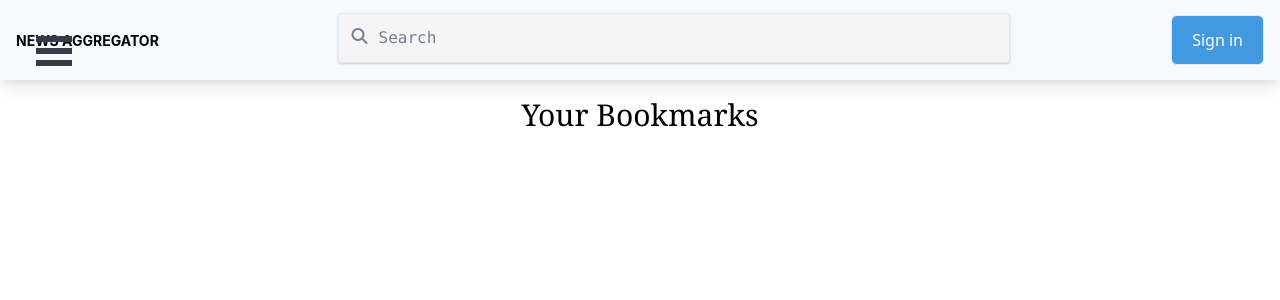
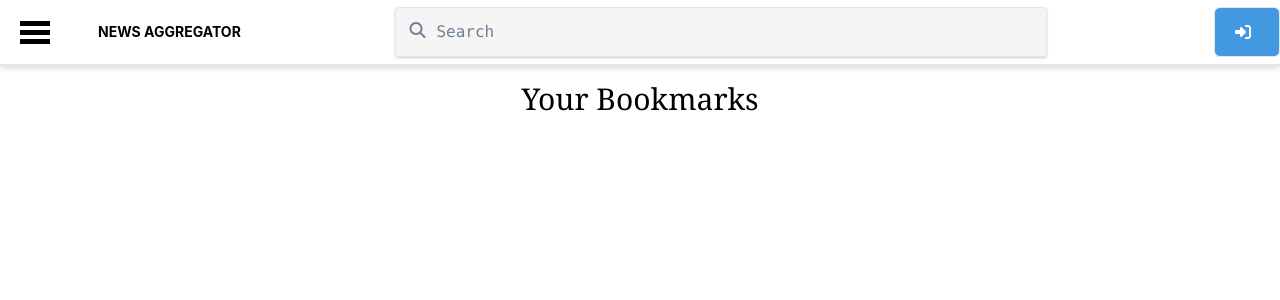
Before and after one commit to Catastrophe0123/news-aggregator, a React (Create React App) app: page /user/bookmarks in a window 1280 px wide. Shown: the top 300 px of the page. Built offline with nearby package versions, Linux system fonts and the light colour scheme.

Commit message:
added styling

```diff
--- a/src/App.js
+++ b/src/App.js
@@ -19,7 +19,7 @@ import PersonalizedNewsPage from './Pages/PersonalizedNewsPage';
 
 // const mql = window.matchMedia(`(min-width: 800px)`);
 
-class App extends React.Component {
+class App extends React.PureComponent {
 	state = {
 		showModal: false,
 		authenticated: false,
@@ -28,6 +28,14 @@ class App extends React.Component {
 		bookmarks: [],
 		bookmarkURLS: [],
 	};
+
+	// openSidebar = () => {
+	// 	this.setState({ isOpen: true });
+	// };
+
+	// closeSidebar = () => {
+	// 	this.setState({ isOpen: false });
+	// };
 
 	// checkBookmarks = (data) => {
 	// 	for (const {url} of data) {
@@ -131,7 +139,7 @@ class App extends React.Component {
 
 	render() {
 		return (
-			<div>
+			<div style={{ overflowX: 'hidden' }}>
 				{this.state.showModal && !this.state.authenticated && (
 					<div>
 						<Modal>
@@ -159,13 +167,17 @@ class App extends React.Component {
 								authenticated={this.state.authenticated}
 								email={this.state.email}
 								onLoginClickHandler={this.onLoginClickHandler}
+								logout={this.logout}
 							/>
 						)}
 					/>
-					<SideBar
+					{/* <SideBar
+						// isOpen={this.state.isOpen}
+						// openSidebar={this.openSidebar}
+						// closeSidebar={this.closeSidebar}
 						isAuthenticated={this.state.authenticated}
 						onLogoutHandler={this.logout}
-					/>
+					/> */}
 					<Route path='/login' component={Login} />
 
 					<div className='container mx-auto px-2'>
--- a/src/Components/HorizontalTabs.jsx
+++ b/src/Components/HorizontalTabs.jsx
@@ -66,8 +66,8 @@ export default class HorizontalTabs extends Component {
 		const menu = this.menuItems;
 
 		return (
-			<div className='flex justify-center w-full'>
-				<div className='App max-w-5xl min-w-0 '>
+			<div className='  flex justify-center w-full'>
+				<div className=' rounded App max-w-5xl min-w-0 '>
 					<ScrollMenu
 						alignCenter={false}
 						data={menu}
--- a/src/Components/Navbar.jsx
+++ b/src/Components/Navbar.jsx
@@ -14,96 +14,154 @@
 
 // coooooooooooooooooooooooooooooooooo
 
-import React from 'react';
+import React, { useState } from 'react';
 import { Link } from 'react-router-dom';
 import SearchBar from './SearchBar';
 import SideBar from './SideBar';
 import { Component } from 'react';
 
-export default function Navbar({ fixed, ...props }) {
-	const [navbarOpen, setNavbarOpen] = React.useState(false);
+export default class Navbar extends Component {
+	// const [navbarOpen, setNavbarOpen] = React.useState(false);
+	// const [isOpen, setIsOpen] = useState(false);
+
+	constructor(props) {
+		super(props);
+		this.state = { navbarOpen: false, isOpen: false, width: 0, height: 0 };
+		this.updateWindowDimensions = this.updateWindowDimensions.bind(this);
+	}
+
+	componentDidMount() {
+		this.updateWindowDimensions();
+		window.addEventListener('resize', this.updateWindowDimensions);
+	}
+
+	componentWillUnmount() {
+		window.removeEventListener('resize', this.updateWindowDimensions);
+	}
+
+	updateWindowDimensions() {
+		this.setState({ width: window.innerWidth, height: window.innerHeight });
+	}
+
+	// return (
+	// 	<nav className='relative shadow-lg h-20 navbar-expand-lg bg-gray-100 '>
+	// 		<div className=' h-full flex flex-wrap items-center justify-between container mx-auto px-4 '>
+	// 			<div className='w-40'>
+	// 				<Link
+	// 					to='/'
+	// 					className='text-sm text-black font-bold leading-relaxed  mr-4  whitespace-no-wrap uppercase'
+	// 					href='#'>
+	// 					News Aggregator
+	// 				</Link>
+	// 			</div>
+	// 			<div className='w-full pt-2 max-w-2xl '>
+	// 				<SearchBar history={props.history} />
+	// 			</div>
+	// 			{props.authenticated ? (
+	// 				<button>{props.email}</button>
+	// 			) : (
+	// 				<button
+	// 					onClick={props.onLoginClickHandler}
+	// 					className='border font-medium font-sans bg-blue-500 text-white px-5  py-3 rounded-md  '>
+	// 					Sign in
+	// 				</button>
+	// 			)}
+	// 		</div>
+	// 	</nav>
+	// );
+
+	openSidebar = () => {
+		this.setState({ isOpen: true });
+	};
+
+	closeSidebar = () => {
+		this.setState({ isOpen: false });
+	};
+
+	Hamburger = (
+		<div
+			className='cursor-pointer mr-2 '
+			onClick={this.openSidebar}
+			style={{ zIndex: 100, paddingLeft: '20px' }}>
+			<div
+				style={{
+					width: '30px',
+					height: '5px',
+					backgroundColor: 'black',
+					margin: '4px 0',
+				}}></div>
+			<div
+				style={{
+					width: '30px',
+					height: '5px',
+					backgroundColor: 'black',
+					margin: '4px 0',
+				}}></div>
+			<div
+				style={{
+					width: '30px',
+					height: '5px',
+					backgroundColor: 'black',
+					margin: '4px 0',
+				}}></div>
+		</div>
+	);
+
+	render() {
 		return (
-		// <nav className='relative flex flex-wrap items-center justify-between px-2 py-3 navbar-expand-lg bg-gray-500 mb-3'>
-		// 	<div className='container px-4 mx-auto flex flex-wrap items-center justify-between'>
-		// 		<div
-		// 		// className='w-full relative flex justify-between lg:w-auto lg:static lg:block lg:justify-start'
-		// 		>
-		// 			<Link
-		// 				to='/'
-		// 				className='text-sm font-bold leading-relaxed  mr-4  whitespace-no-wrap uppercase text-white'
-		// 				href='#'>
-		// 				News Aggregator
-		// 			</Link>
-		// 			{/* <button
-		// 					className='text-white cursor-pointer text-xl leading-none px-3 py-1 border border-solid border-transparent rounded bg-transparent block lg:hidden outline-none focus:outline-none'
-		// 					type='button'
-		// 					onClick={() => setNavbarOpen(!navbarOpen)}>
-		// 					<i className='fas fa-bars'></i>
-		// 				</button> */}
-		// 		</div>
-		// 		<div>
-		// 			<SearchBar />
-		// 		</div>
-		// 		<button>Login</button>
-		// 		{/* <div
-		// 				className={
-		// 					'lg:flex flex-grow items-center' +
-		// 					(navbarOpen ? ' flex' : ' hidden')
-		// 				}
-		// 				id='example-navbar-danger'>
-		// 				<ul className='flex flex-col lg:flex-row list-none lg:ml-auto'>
-		// 					<li className='nav-item'>
-		// 						<a
-		// 							className='px-3 py-2 flex items-center text-xs uppercase font-bold leading-snug text-white hover:opacity-75'
-		// 							href='#pablo'>
-		// 							<i className='fab fa-facebook-square text-lg leading-lg text-white opacity-75'></i>
-		// 							<span className='ml-2'>Share</span>
-		// 						</a>
-		// 					</li>
-		// 					<li className='nav-item'>
-		// 						<a
-		// 							className='px-3 py-2 flex items-center text-xs uppercase font-bold leading-snug text-white hover:opacity-75'
-		// 							href='#pablo'>
-		// 							<i className='fab fa-twitter text-lg leading-lg text-white opacity-75'></i>
-		// 							<span className='ml-2'>Tweet</span>
-		// 						</a>
-		// 					</li>
-		// 					<li className='nav-item'>
-		// 						<a
-		// 							className='px-3 py-2 flex items-center text-xs uppercase font-bold leading-snug text-white hover:opacity-75'
-		// 							href='#pablo'>
-		// 							<i className='fab fa-pinterest text-lg leading-lg text-white opacity-75'></i>
-		// 							<span className='ml-2'>Pin</span>
-		// 						</a>
-		// 					</li>
-		// 				</ul>
-		// 			</div> */}
-		// 	</div>
-		// </nav>
-
-		<nav className='relative shadow-lg h-20 navbar-expand-lg bg-gray-100 '>
-			<div className=' h-full flex flex-wrap items-center justify-between container mx-auto px-4 '>
-				<div className='w-40'>
+			<div className=' overflow-x-hidden h-16'>
+				<SideBar
+					isOpen={this.state.isOpen}
+					openSidebar={this.openSidebar}
+					closeSidebar={this.closeSidebar}
+					onLogoutHandler={this.props.logout}
+					isAuthenticated={this.props.authenticated}
+				/>
+				<div className=' shadow-md top-0 fixed bg-white z-50 w-full border-b-2 '>
+					<div className=' flex  h-16  items-center  justify-between container mx-auto'>
+						<div className='flex items-center '>
+							{this.Hamburger}
+							{this.state.width >= 660 && (
 								<Link
 									to='/'
-						className='text-sm text-black font-bold leading-relaxed  mr-4  whitespace-no-wrap uppercase'
-						href='#'>
+									className=' ml-10 text-sm text-black font-bold leading-relaxed  mr-4  whitespace-no-wrap uppercase'>
 									News Aggregator
 								</Link>
+							)}
 						</div>
-				<div className='w-full pt-2 max-w-2xl '>
-					<SearchBar history={props.history} />
+						<div className='w-full pt-3 max-w-2xl '>
+							<SearchBar history={this.props.history} />
 						</div>
-				{props.authenticated ? (
-					<button>{props.email}</button>
-				) : (
+
+						{this.props.authenticated ? (
+							<div>
+								{this.state.width >= 520 && (
 									<button
-						onClick={props.onLoginClickHandler}
-						className='border font-medium font-sans bg-blue-500 text-white px-5  py-3 rounded-md  '>
-						Sign in
+										onClick={this.openSidebar}
+										className='border mx-2 font-medium font-sans  bg-blue-500 text-white px-5  py-3 rounded-lg  '>
+										{this.props.email
+											.slice(0, 2)
+											.toUpperCase()}
 									</button>
 								)}
 							</div>
-		</nav>
+						) : (
+							<div>
+								{this.state.width >= 520 && (
+									<button
+										onClick={this.props.onLoginClickHandler}
+										className='border ml-2 font-medium font-sans  bg-blue-500 text-white px-5  py-3 rounded-md  '>
+										<i class='fas fa-sign-in-alt mr-2  '></i>
+										{this.state.width > 1280 && 'Login'}
+									</button>
+								)}
+							</div>
+						)}
+					</div>
+				</div>
+			</div>
 		);
+
+		// 660
 	}
+}
--- a/src/Components/SideBar.jsx
+++ b/src/Components/SideBar.jsx
@@ -4,19 +4,89 @@ import '../styles/sidebar.css';
 
 import { slide as Menu } from 'react-burger-menu';
 import { NavLink } from 'react-router-dom';
+import BackDrop from './BackDrop';
 
 class SideBar extends React.Component {
+	state = { isOpen: false };
+
 	render() {
+		// return (
+		// 	<Menu>
+		// 		<NavLink to='/headlines'>Home</NavLink>
+		// 		{/* <NavLink>About</NavLink>
+		// 		<NavLink>Contact</NavLink>
+		// 		<NavLink
+		// 		// onClick={this.showSettings}
+		// 		>
+		// 			Settings
+		// 		</NavLink> */}
+
+		// 		<NavLink to='/topics?category=business'>
+		// 			{' '}
+		// 			<i className='fas fa-money-check-alt'></i> Business
+		// 		</NavLink>
+		// 		<NavLink to='/topics?category=health'>
+		// 			{' '}
+		// 			<i className='fas fa-heartbeat'></i> Health
+		// 		</NavLink>
+		// 		<NavLink to='/topics?category=entertainment'>
+		// 			{' '}
+		// 			<i class='fas fa-film'></i>Entertainment
+		// 		</NavLink>
+		// 		<NavLink to='/topics?category=science'>
+		// 			{' '}
+		// 			<i class='fas fa-atom'></i>Science
+		// 		</NavLink>
+		// 		<NavLink to='/topics?category=sports'>
+		// 			{' '}
+		// 			<i class='fas fa-baseball-ball'></i>Sports
+		// 		</NavLink>
+		// 		<NavLink to='/topics?category=technology'>
+		// 			{' '}
+		// 			<i class='fas fa-microchip'></i>Technology
+		// 		</NavLink>
+		// 		{this.props.isAuthenticated && (
+		// 			<NavLink to='/user/bookmarks'>
+		// 				{' '}
+		// 				<i class='fas fa-microchip'></i>Saved Articles
+		// 			</NavLink>
+		// 		)}
+		// 		{this.props.isAuthenticated && (
+		// 			<NavLink to='/user/searches'>
+		// 				{' '}
+		// 				<i class='fas fa-microchip'></i>Saved Searches
+		// 			</NavLink>
+		// 		)}
+
+		// 		{this.props.isAuthenticated && (
+		// 			<button onClick={this.props.onLogoutHandler}>
+		// 				{' '}
+		// 				<i class='fas fa-microchip'></i>Logout
+		// 			</button>
+		// 		)}
+		// 	</Menu>
+		// );
+
 		return (
-			<Menu>
+			<div>
+				{/* <button
+					onClick={() => {
+						this.setState({ isOpen: true });
+					}}>
+					open
+				</button> */}
+
+				<div
+					// class='w3-sidebar w3-bar-block w3-border-right'
+					className='sidenav'
+					style={{ width: this.props.isOpen ? '250px' : '0px' }}>
+					{/* <button
+						onClick={this.props.closeSidebar}
+						className='closebtn'>
+						Close &times;
+					</button> */}
+
 					<NavLink to='/headlines'>Home</NavLink>
-				{/* <NavLink>About</NavLink>
-				<NavLink>Contact</NavLink>
-				<NavLink
-				// onClick={this.showSettings}
-				>
-					Settings
-				</NavLink> */}
 
 					<NavLink to='/topics?category=business'>
 						{' '}
@@ -61,7 +131,11 @@ class SideBar extends React.Component {
 							<i class='fas fa-microchip'></i>Logout
 						</button>
 					)}
-			</Menu>
+				</div>
+				{this.props.isOpen && (
+					<BackDrop onclick={this.props.closeSidebar} />
+				)}
+			</div>
 		);
 	}
 }
--- a/src/Pages/CategoryPage.jsx
+++ b/src/Pages/CategoryPage.jsx
@@ -156,10 +156,10 @@ export class CategoryPage extends Component {
 			});
 			console.log('over here');
 			console.log(resp);
-			let totalPages = Math.ceil(resp.data.totalResults / 20);
+			let totalPages = Math.ceil(resp.data.data.totalResults / 20);
 			this.setState({
-				articles: resp.data.articles,
-				totalResults: resp.data.totalResults,
+				articles: resp.data.data.articles,
+				totalResults: resp.data.data.totalResults,
 				loadingSubTopic: false,
 				// search: search,
 				// currentPage: page,
--- a/src/Pages/Home.jsx
+++ b/src/Pages/Home.jsx
@@ -127,6 +127,7 @@ export class Home extends Component {
 				{this.state.articles && (
 					<div>
 						<Stories
+							// cardView={false}
 							hideStoryHandler={this.hideStoryHandler}
 							bookmarkURLS={this.props.bookmarkURLS}
 							refreshUser={this.props.refreshUser}
--- /dev/null
+++ b/src/styles/Stories.css
@@ -0,0 +1,3 @@
+.customGrid {
+	grid-template-columns: repeat(auto-fit, minmax(240px, 1fr));
+}
--- a/src/styles/sidebar.css
+++ b/src/styles/sidebar.css
@@ -1,71 +1,52 @@
-#page-wrap {
-	text-align: center;
-
-	/* Prevent sidebar from showing a scrollbar on page */
-	overflow: auto;
+.sidenav {
+	height: 100%; /* 100% Full-height */
+	width: 0; /* 0 width - change this with JavaScript */
+	position: fixed; /* Stay in place */
+	z-index: 101; /* Stay on top */
+	top: 0; /* Stay at the top */
+	left: 0;
+	background-color: whitesmoke; /* Black*/
+	overflow-x: hidden; /* Disable horizontal scroll */
+	padding-top: 60px; /* Place content 60px from the top */
+	transition: 0.5s; /* 0.5 second transition effect to slide in the sidenav */
 }
 
-/* Individual item */
-.bm-item {
-	display: inline-block;
-
-	/* Our sidebar item styling */
+/* The navigation menu links */
+.sidenav a {
+	padding: 8px 8px 8px 32px;
 	text-decoration: none;
-	margin-bottom: 10px;
-	color: #d1d1d1;
-	transition: color 0.2s;
+	font-size: 25px;
+	color: #818181;
+	display: block;
+	transition: 0.3s;
 }
 
-/* Change color on hover */
-.bm-item:hover {
-	color: white;
+/* When you mouse over the navigation links, change their color */
+.sidenav a:hover {
+	color: cornflowerblue;
 }
 
-/* The rest copied directly from react-burger-menu docs */
+/* Position and style the close button (top right corner) */
+/* .sidenav .closebtn {
+	position: absolute;
+	top: 0;
+	right: 25px;
+	font-size: 36px;
+	margin-left: 50px;
+} */
 
-/* Position and sizing of burger button */
-.bm-burger-button {
-	position: fixed;
-	width: 36px;
-	height: 30px;
-	left: 36px;
-	top: 36px;
+/* Style page content - use this if you want to push the page content to the right when you open the side navigation */
+/* #main {
+	transition: margin-left 0.5s;
+	padding: 20px;
+} */
+
+/* On smaller screens, where height is less than 450px, change the style of the sidenav (less padding and a smaller font size) */
+@media screen and (max-height: 450px) {
+	.sidenav {
+		padding-top: 15px;
+	}
+	.sidenav a {
+		font-size: 18px;
+	}
 }
-
-/* Color/shape of burger icon bars */
-.bm-burger-bars {
-	background: #373a47;
-}
-
-/* Position and sizing of clickable cross button */
-.bm-cross-button {
-	height: 24px;
-	width: 24px;
-}
-
-/* Color/shape of close button cross */
-.bm-cross {
-	background: #bdc3c7;
-}
-
-/* General sidebar styles */
-.bm-menu {
-	background: #373a47;
-	padding: 2.5em 1.5em 0;
-	font-size: 1.15em;
-}
-
-/* Morph shape necessary with bubble or elastic */
-.bm-morph-shape {
-	fill: #373a47;
-}
-
-/* Wrapper for item list */
-.bm-item-list {
-	color: #b8b7ad;
-}
-
-/* Styling of overlay */
-.bm-overlay {
-	background: rgba(0, 0, 0, 0.3);
-}
```
Also changed, not shown: src/App.css (+25 -2 lines), src/Components/SearchBar.jsx (+20 -1 lines), src/Components/Stories.jsx (+59 -13 lines), src/Components/Story.jsx (+80 -3 lines). Lines whose indentation alone changed are shown as unchanged.
